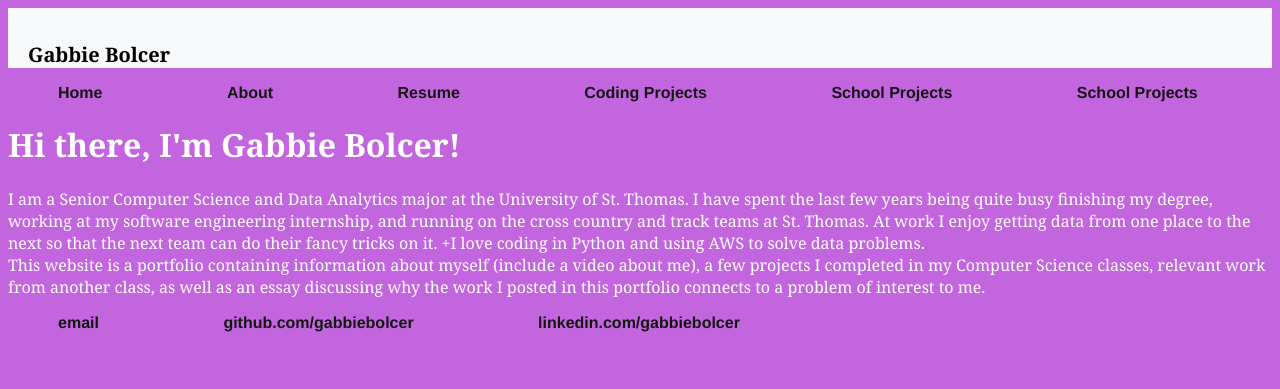
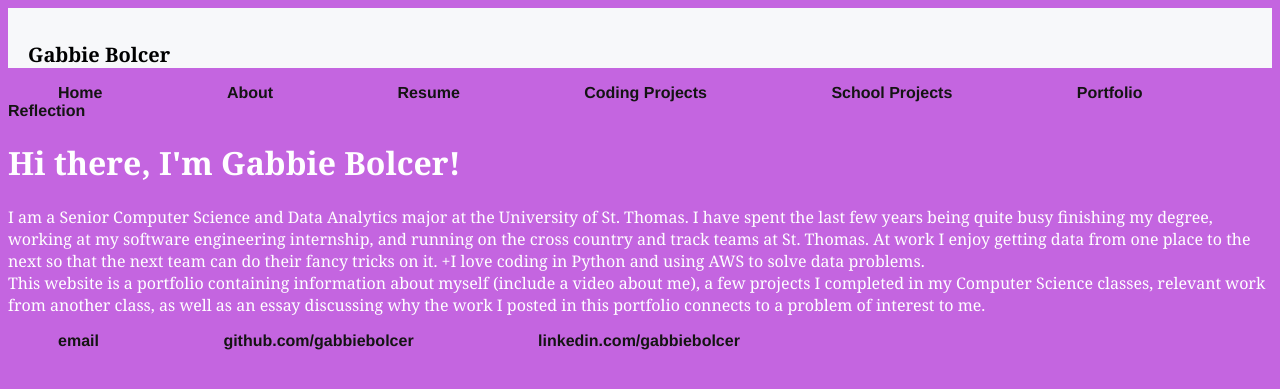
Before and after one commit to gabbiebolcer/gabbiebolcer.github.io, a Jekyll site: the page built from index.html, in a window 1280 px wide. Shown: the top 389 px of the page. Built offline with Jekyll 4.4.1, drawn with Linux system fonts in a browser that asks for light colours.

Commit message:
Update default.html

```diff
--- a/_layouts/default.html
+++ b/_layouts/default.html
@@ -16,7 +16,7 @@
 	        		<li><a href="/resume">Resume</a></li>
 				<li><a href="/coding projects">Coding Projects</a></li>
 				<li><a href="/school projects">School Projects</a></li>
-				<li><a href="/portfolio reflection">School Projects</a></li>
+				<li><a href="/portfolio reflection">Portfolio Reflection</a></li>
 	    		</ul>
 			</nav>
 			<div class="container">
```
